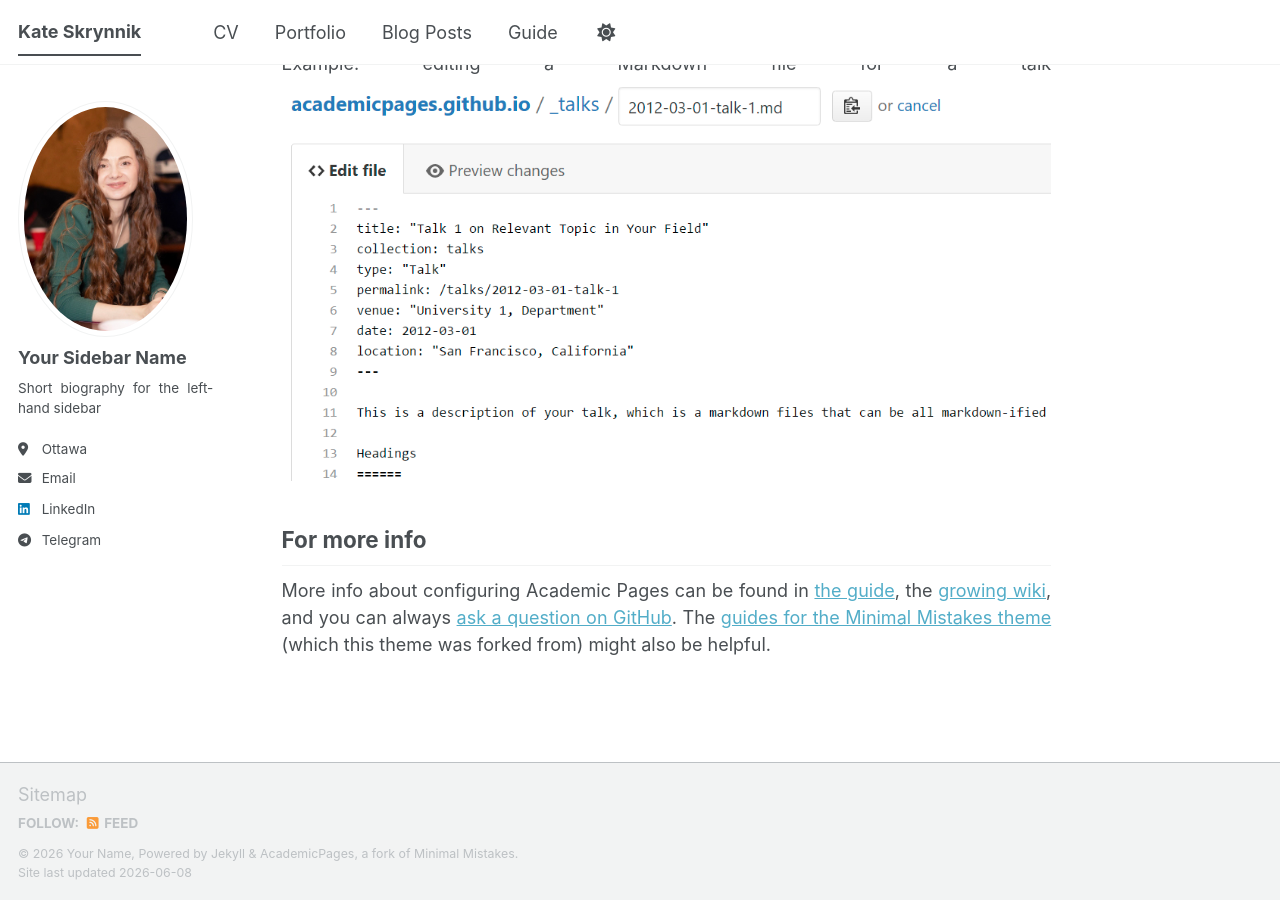
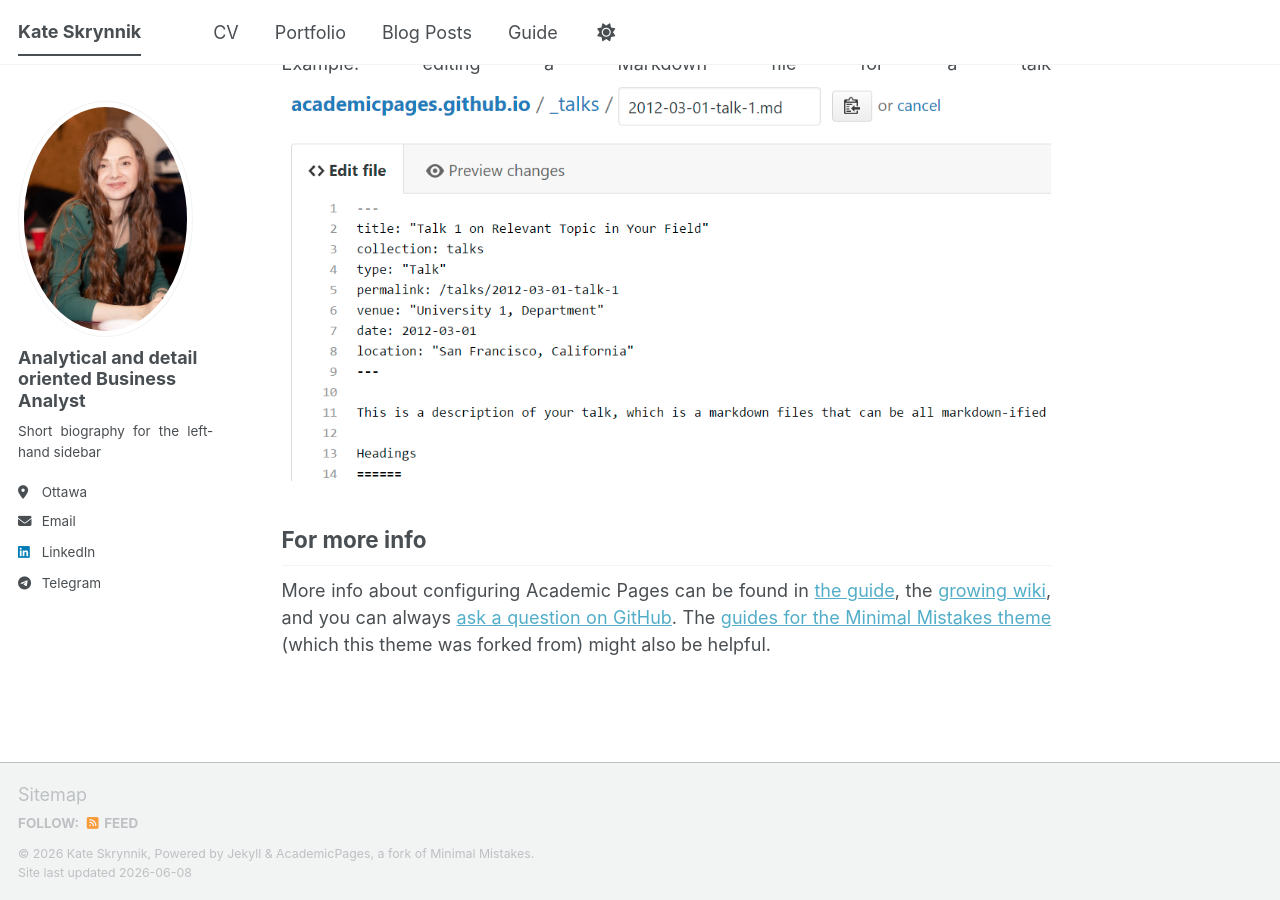
Before and after one commit to katevision/KateS, a Jekyll site: the page built from _pages/about.md, in a window 1280 px wide and 900 px high, scrolled down 2720 px. Built offline with Jekyll 4.4.1, drawn with Linux system fonts in a browser that asks for light colours; a script bundle is joined from its source files by our own code; library files that are not in the unit come from our copies.

Commit message:
Update _config.yml

```diff
--- a/_config.yml
+++ b/_config.yml
@@ -11,12 +11,12 @@
 site_theme               : "default" # The available themes options are "default", "air", "sunrise", "mint", "dirt" and "contrast"
 title                    : "Kate Skrynnik"
 title_separator          : "-"
-name                     : &name "Your Name"
-description              : &description "Your Name's academic portfolio"   # Update this with a general description of your site, this is the default if not overridden by a page
+name                     : &name "Kate Skrynnik"
+description              : &description "Kate Skrynnik's Business Analyst portfolio"   # Update this with a general description of your site, this is the default if not overridden by a page
 url                      : "https://katevision.github.io" # The base hostname & protocol for your site e.g. "https://[your GitHub username].github.io",
                                                            # or if you already have some other page hosted on Github then use "https://[your GitHub username].github.io/[Your Repo Name]"
 baseurl                  : "/KateS" # the subpath of your site, e.g. "/blog"
-repository               : "academicpages/academicpages.github.io"
+repository               : "katevision/KateS"
 
 # Site Author - The following control what appear as part of the author content on the side bar.
 #               If a field is blank the icon and link will not appear, otherwise it will be shown.
@@ -24,7 +24,7 @@
 author:
   # Biographic information
   avatar           : "foto-logo.jpg"
-  name             : "Your Sidebar Name"
+  name             : "Analytical and detail oriented Business Analyst"
   pronouns         : # example: "she/her"
   bio              : "Short biography for the left-hand sidebar"
   location         : #"Earth"
```
